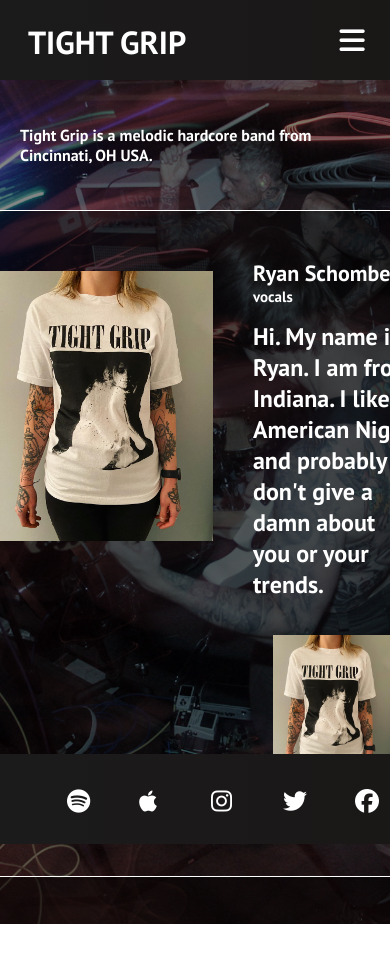
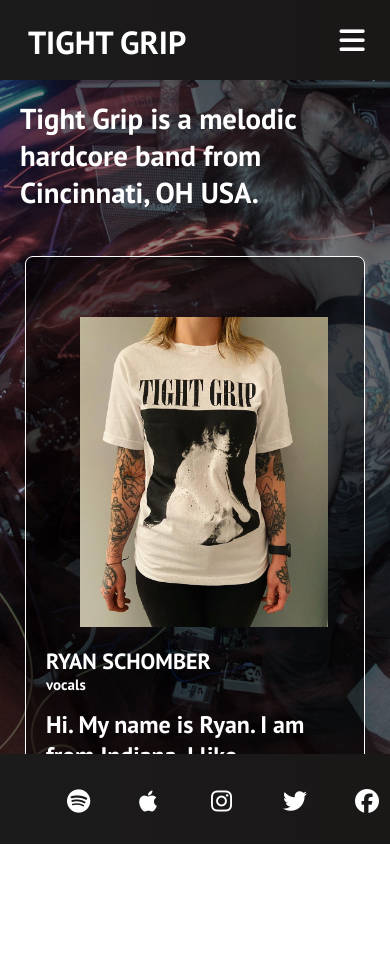
Before and after one commit to lancexhudson/tight-grip-react, a React (Create React App) app: page /bio in a window 390 px wide. Shown: the top 962 px of the page. After the commit the page ends 914 px from the top, so only its background shows below. Built offline with nearby package versions, Linux system fonts and the light colour scheme.

Commit message:
css css css

```diff
--- a/src/components/HeroBio.css
+++ b/src/components/HeroBio.css
@@ -17,7 +17,7 @@
   padding-bottom: 25px;
   overflow: auto;
   padding-top: 25px;
-  /* object-fit: contain; */
+  object-fit: contain;
   /* overflow-y: hidden; */
 }
 
@@ -26,41 +26,44 @@
   display: flex;
   flex-direction: row;
   /* align-items: center; */
-  border: 1.5px solid #fff;
+  /* border: 1.5px solid #fff; */
   padding: 20px;
   border-radius: 8px;
-  margin: 25px;
+  margin: 20px;
+  /* max-width: 700px; */
 }
 
 #about {
-  /* display: flex;
-    flex-direction: column;
-    align-items: center; */
+  display: flex;
+  flex-direction: column;
+  align-items: center;
+  justify-content: center;
   color: #fff;
-  font-size: 16px;
+  font-size: 1.8rem;
   /* padding-bottom: 0.5rem; */
   /* width: 100%; */
-  max-width: 675px;
+  /* max-width: 675px; */
   padding: 20px;
 }
 
 .info {
   display: flex;
   flex-direction: column;
-  margin-top: 28px;
+  margin-top: 20px;
   padding-right: 20px;
 }
 
 .dude-pics {
   display: flex;
   flex-direction: row;
+  justify-content: center;
 }
 
 .dude-pics-detail {
   width: 100%;
   height: auto;
   max-width: 200px;
-  padding: 20px;
+  padding: 15px;
 }
 
 #title:hover {
@@ -69,12 +72,12 @@
 
 #title {
   color: #fff;
-  font-size: 26px;
+  font-size: 4.6rem;
 }
 
 #title-sub {
   color: #fff;
-  font-size: 15px;
+  font-size: 3.5rem;
 }
 
 .artwork {
@@ -97,7 +100,7 @@
 }
 
 @media screen and (max-width: 960px) {
-  .hero-merch-container {
+  .hero-bio-container {
     background-attachment: fixed;
     font-size: 70px;
     padding-top: 100px;
@@ -106,7 +109,7 @@
     overflow: scroll;
   }
 
-  .merch-container {
+  .bio-container {
     background: linear-gradient(rgba(0, 0, 0, 0.5), rgba(0, 0, 0, 0.3));
     display: flex;
     flex-direction: column;
@@ -118,19 +121,44 @@
     margin: 25px;
   }
 
-  .profile_title {
+  #title {
     font-size: 1.5rem;
     font-weight: 400;
     text-transform: uppercase;
   }
+
+  /* .dude-pics {
+    display: flex;
+    flex-direction: column;
+    justify-content: center;
+  }
+
+  .dude-pics-detail {
+    width: 100%;
+    height: auto;
+    max-width: 200px;
+    padding: 15px;
+  } */
 }
 
 @media screen and (max-width: 768px) {
-  .hero-merch-container {
+  .hero-bio-container {
     background-attachment: fixed;
     display: block;
     font-size: 50px;
     margin-top: -100px;
+  }
+
+  .bio-container {
+    background: linear-gradient(rgba(0, 0, 0, 0.5), rgba(0, 0, 0, 0.3));
+    display: flex;
+    flex-direction: column;
+    align-items: center;
+    /* width: 700px; */
+    border: 1.5px solid #fff;
+    padding: 20px;
+    border-radius: 8px;
+    margin: 25px;
   }
 
   #title {
@@ -142,4 +170,18 @@
     color: #fff;
     font-size: 15px;
   }
+
+  .dude-pics {
+    display: flex;
+    flex-direction: column;
+    justify-content: center;
+    align-items: center;
+  }
+
+  .dude-pics-detail {
+    width: 100%;
+    height: auto;
+    max-width: 200px;
+    padding: 15px;
+  }
 }
--- a/src/components/HeroBio.js
+++ b/src/components/HeroBio.js
@@ -18,8 +18,8 @@
           <div id="title">Ryan Schomber</div>
           <div id="title-sub">vocals</div>
           <p className="description">
-            Hi. My name is Ryan. I am from Indiana. I like American Night and
-            probably don't give a damn about you or your trends.
+            Hi. My name is Ryan. I am from Indiana. I like American Nightmare
+            and probably don't give a damn about you or your trends.
           </p>
           <div className="dude-pics">
             <img src={TGwhite} alt="Ryan" className="dude-pics-detail" />
```
